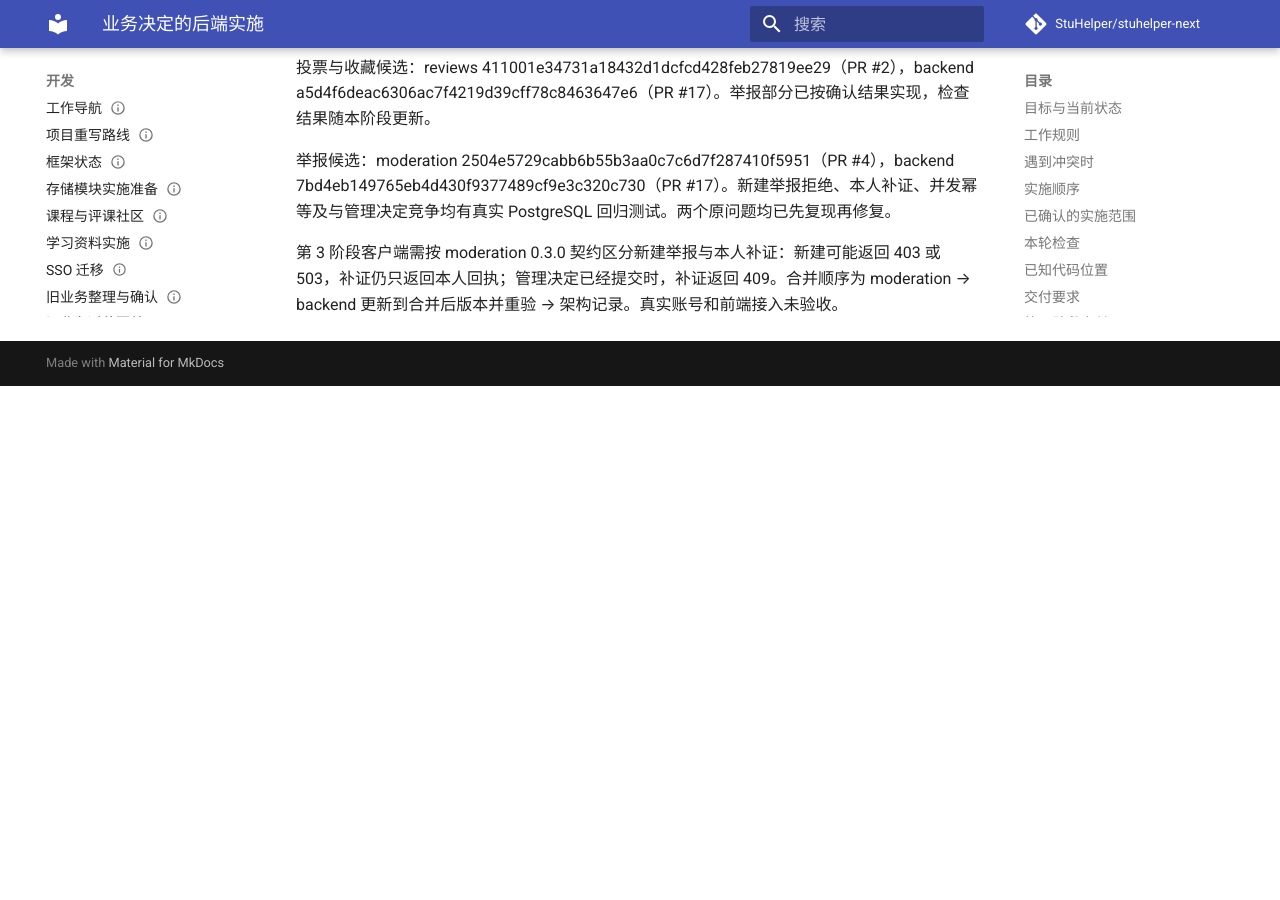
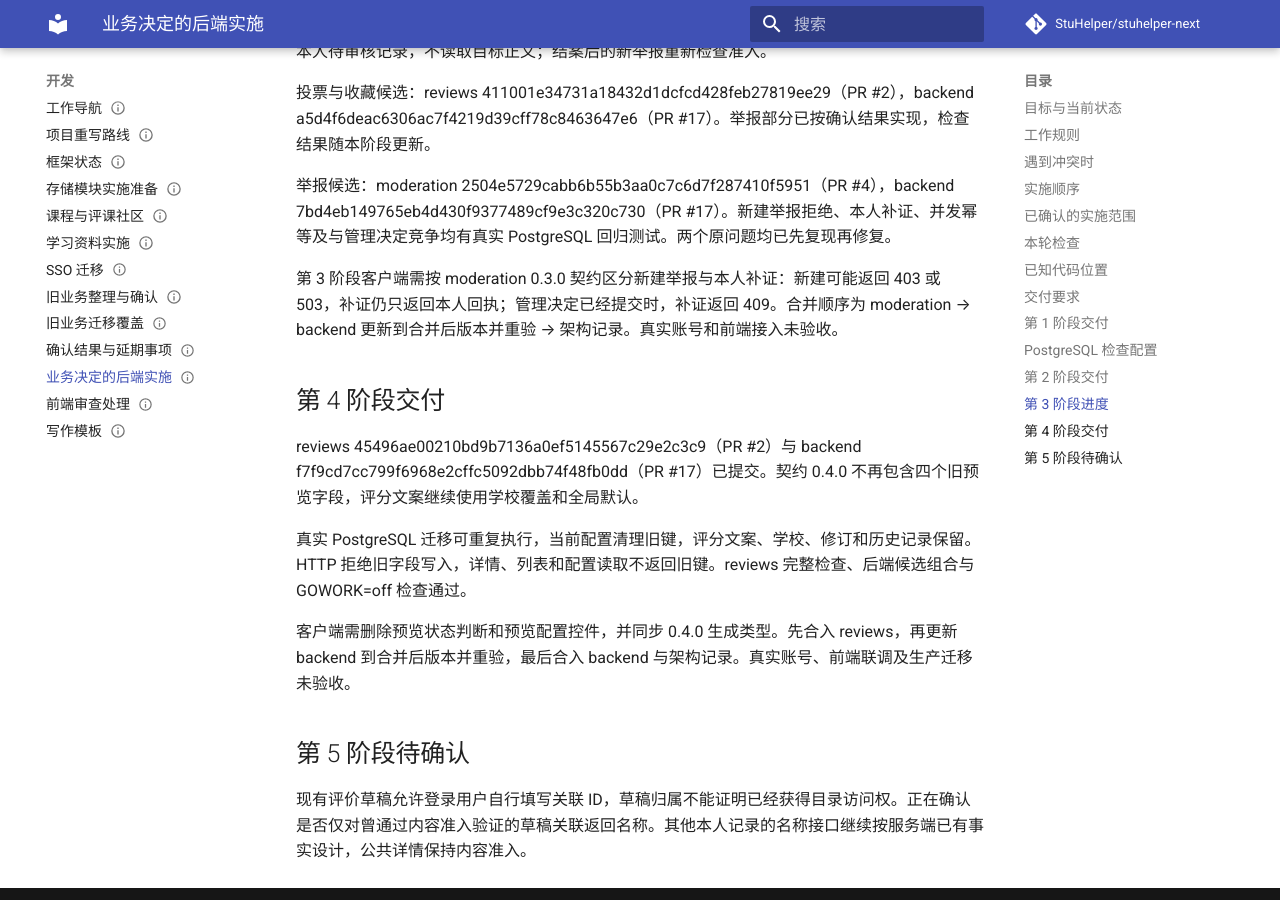
Before and after one commit to StuHelper/stuhelper-next, an MkDocs documentation site: the page built from docs/development/backend-decisions.md, in a window 1280 px wide and 900 px high, scrolled down 5712 px. Built offline with MkDocs 1.6.1 and Material for MkDocs 9.7.7, drawn with Linux system fonts in a browser that asks for light colours; comment, search, counter and statistics services are not loaded; before the commit the page ends 6098 px from its top, so only the background shows below that; some of the changed text lies outside the part shown.

Commit message:
docs(reviews): 登记预览删除与迁移验证

```diff
--- a/docs/development/backend-decisions.md
+++ b/docs/development/backend-decisions.md
@@ -10,7 +10,7 @@
 
 本主题列出 2026-11-01 前端审查后需要后端完成的工作，由 Codex 负责实施。规则以[确认结果](business-decisions.md)和各规格为准，本主题只说明范围、顺序和完成条件。
 
-当前进度：第 1、2 阶段已形成候选提交。教师认证、内容读取、搜索和统计的服务端准入已实现，模块检查、候选组合和 GOWORK=off 固定依赖检查通过。第 3 阶段已按确认结果完成，举报模块、后端候选组合与固定依赖检查通过。第 4 至 11 阶段待实施。
+当前进度：第 1、2 阶段已形成候选提交。教师认证、内容读取、搜索和统计的服务端准入已实现，模块检查、候选组合和 GOWORK=off 固定依赖检查通过。第 3 阶段已按确认结果完成，举报模块、后端候选组合与固定依赖检查通过。第 4 阶段已删除预览字段并通过检查，第 5 阶段开始实施，后续阶段待实施。
 
 ## 工作规则
 
@@ -125,7 +125,7 @@
 
 我的投票原接口泄露目标正文，已在旧提交复现。OwnVote 回执仅保留目标标识和本人投票值；读取他人正文继续要求内容准入。导师评论与跨学校教师统计已加入回归场景。
 
-客户端需同步 catalog 0.2.0、reviews 0.3.0、resources 0.2.0 候选契约与生成类型。目录管理读取改用 /catalog/admin；投票记录改读 OwnVote；内容页按 401、403、503 分别处理。旧预览字段在第 4 阶段删除。
+客户端需同步 catalog 0.2.0、reviews 0.3.0、resources 0.2.0 候选契约与生成类型。目录管理读取改用 /catalog/admin；投票记录改读 OwnVote；内容页按 401、403、503 分别处理。旧预览字段已由第 4 阶段删除。
 
 先合入 verification、platform 与业务提供方，再把 backend 更新到合并后可拉取的提交并重验，最后合入 backend 和架构记录。本轮不合并。真实账号、Web/Admin、生产迁移与部署均未验收，测试容器已清理。
 
@@ -144,3 +144,15 @@
 举报候选：moderation 2504e5729cabb6b55b3aa0c7c6d7f287410f5951（PR #4），backend 7bd4eb149765eb4d430f9377489cf9e3c320c730（PR #17）。新建举报拒绝、本人补证、并发幂等及与管理决定竞争均有真实 PostgreSQL 回归测试。两个原问题均已先复现再修复。
 
 第 3 阶段客户端需按 moderation 0.3.0 契约区分新建举报与本人补证：新建可能返回 403 或 503，补证仍只返回本人回执；管理决定已经提交时，补证返回 409。合并顺序为 moderation → backend 更新到合并后版本并重验 → 架构记录。真实账号和前端接入未验收。
+
+## 第 4 阶段交付
+
+reviews 45496ae00210bd9b7136a0ef5145567c29e2c3c9（PR #2）与 backend f7f9cd7cc799f6968e2cffc5092dbb74f48fb0dd（PR #17）已提交。契约 0.4.0 不再包含四个旧预览字段，评分文案继续使用学校覆盖和全局默认。
+
+真实 PostgreSQL 迁移可重复执行，当前配置清理旧键，评分文案、学校、修订和历史记录保留。HTTP 拒绝旧字段写入，详情、列表和配置读取不返回旧键。reviews 完整检查、后端候选组合与 GOWORK=off 检查通过。
+
+客户端需删除预览状态判断和预览配置控件，并同步 0.4.0 生成类型。先合入 reviews，再更新 backend 到合并后版本并重验，最后合入 backend 与架构记录。真实账号、前端联调及生产迁移未验收。
+
+## 第 5 阶段待确认
+
+现有评价草稿允许登录用户自行填写关联 ID，草稿归属不能证明已经获得目录访问权。正在确认是否仅对曾通过内容准入验证的草稿关联返回名称。其他本人记录的名称接口继续按服务端已有事实设计，公共详情保持内容准入。
--- a/workspace.lock.json
+++ b/workspace.lock.json
@@ -28,7 +28,7 @@
     },
     "backend": {
       "repository": "https://github.com/StuHelper/stuhelper-backend.git",
-      "revision": "7bd4eb149765eb4d430f9377489cf9e3c320c730",
+      "revision": "f7f9cd7cc799f6968e2cffc5092dbb74f48fb0dd",
       "dirty": false
     },
     "catalog": {
@@ -38,7 +38,7 @@
     },
     "reviews": {
       "repository": "https://github.com/StuHelper/stuhelper-reviews.git",
-      "revision": "411001e34731a18432d1dcfcd428feb27819ee29",
+      "revision": "45496ae00210bd9b7136a0ef5145567c29e2c3c9",
       "dirty": false
     },
     "moderation": {
```
Also changed, not shown: 1 other file.
